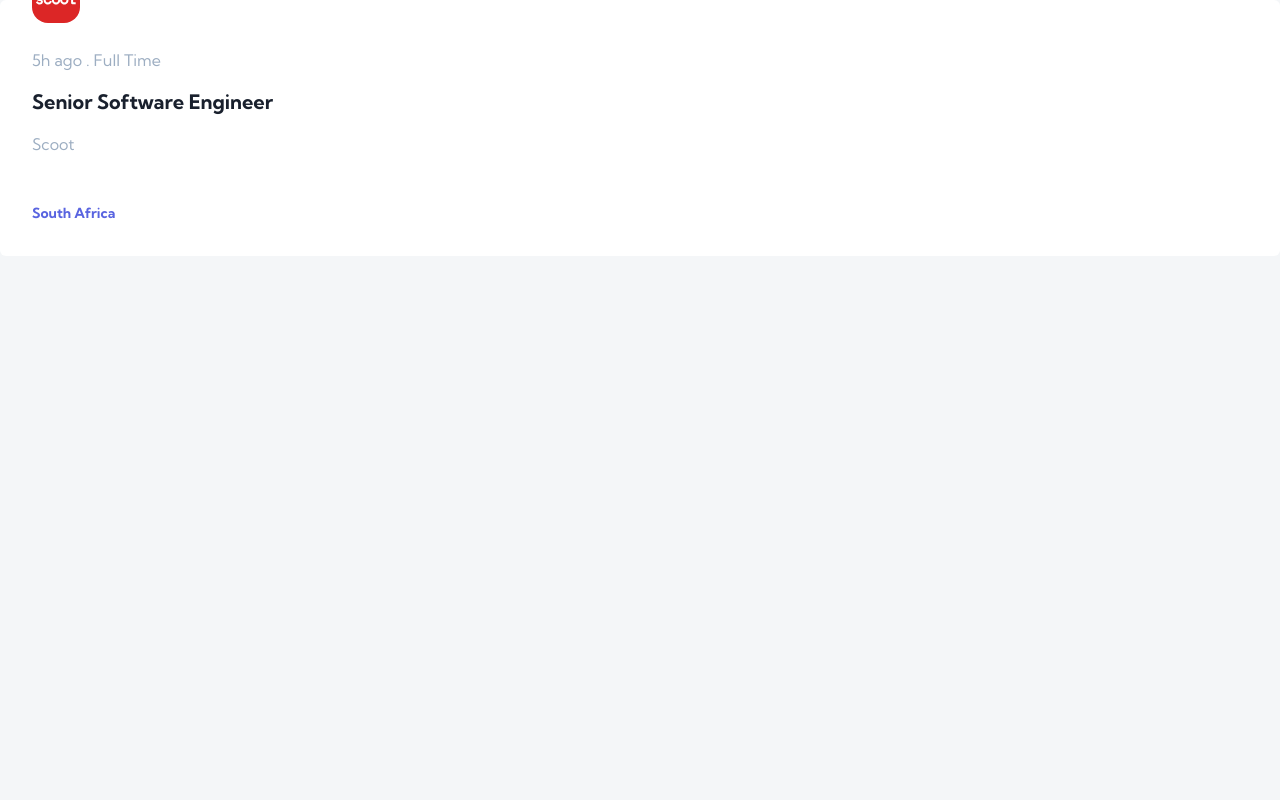
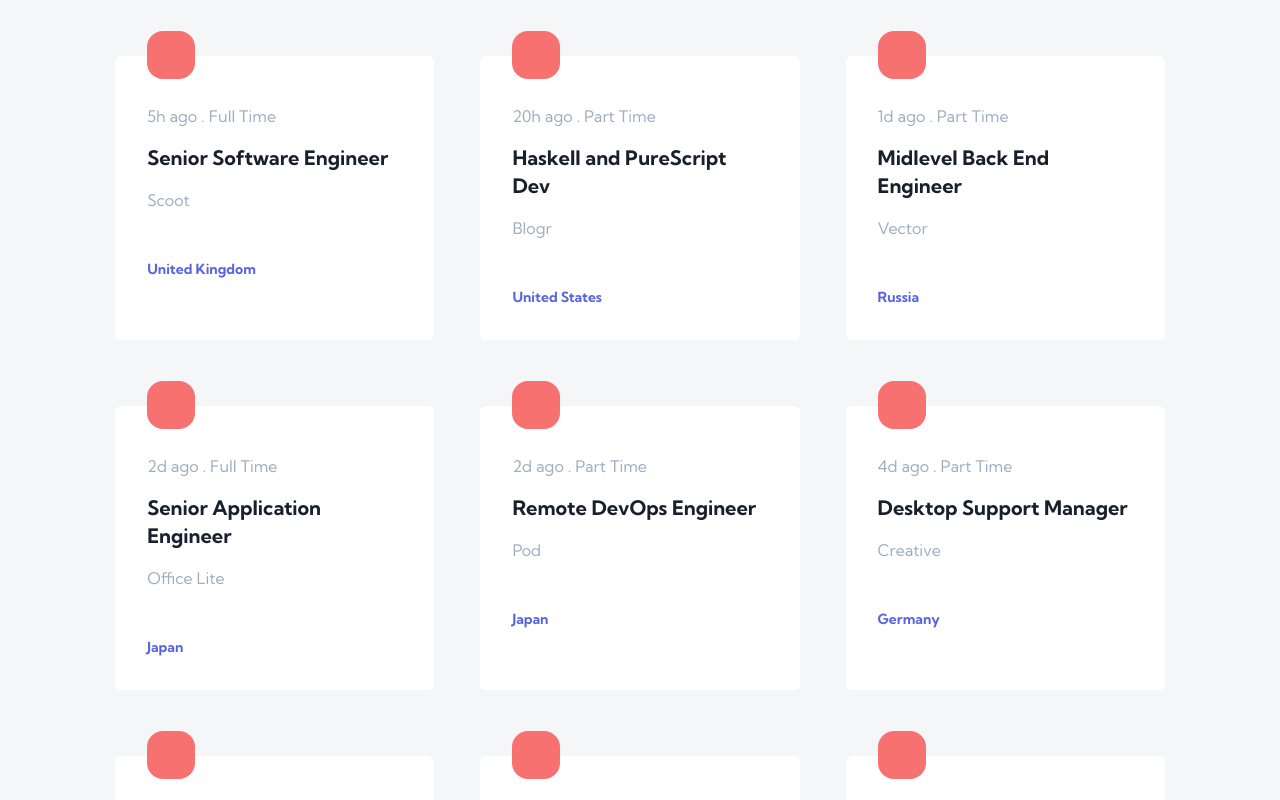
Before and after one commit to zetmosoma10/devjobs-web-app, a React (Vite) app: page / in a window 1280 px wide. Shown: the top 800 px of the page. Built offline with nearby package versions, Linux system fonts and the light colour scheme.

Commit message:
build Grid layout for jobs

```diff
--- a/src/App.tsx
+++ b/src/App.tsx
@@ -1,11 +1,11 @@
-import JobCard from "./components/JobCard";
+import JobCardGrid from "./components/JobCardGrid";
 import NavBar from "./components/NavBar";
 
 function App() {
   return (
-    <div className="bg-light_grey h-screen">
+    <div className="bg-light_grey min-h-screen p-12">
       {/* <NavBar /> */}
-      <JobCard />
+      <JobCardGrid />
     </div>
   );
 }
--- a/src/components/JobCard.tsx
+++ b/src/components/JobCard.tsx
@@ -1,19 +1,33 @@
-import scootLogo from "../assets/logos/scoot.svg";
+interface JobType {
+  company: string;
+  contract: string;
+  location: string;
+  logo: string;
+  logoBackground: string;
+  position: string;
+  postedAt: string;
+}
 
-const JobCard = () => {
+interface Props {
+  job: JobType;
+}
+
+const JobCard = ({ job }: Props) => {
   return (
-    <article className="relative bg-white rounded-md px-8 pb-8 pt-12">
-      <div className="absolute top-[-25px] left-[32px] flex items-center justify-center bg-red-600 w-12 h-12 rounded-2xl ">
-        <img src={scootLogo} alt="" />
-      </div>
+    <article className="relative bg-white rounded-md px-8 pb-8 pt-12 m-2 hover:shadow-xl transition-shadow duration-150 focus:shadow-xl cursor-pointer ">
+      <div
+        className={`absolute top-[-25px] left-[32px] flex items-center justify-center bg-red-400 w-12 h-12 rounded-2xl `}
+      ></div>
       <div>
-        <span className="text-base text-grey ">5h ago . Full Time</span>
-        <h2 className="text-xl text-very_dark_blue py-4">
-          Senior Software Engineer
-        </h2>
-        <span className="text-base text-grey ">Scoot</span>
+        <span className="text-base text-grey ">
+          {job.postedAt} . {job.contract}
+        </span>
+        <h2 className="text-xl text-very_dark_blue py-4">{job.position}</h2>
+        <span className="text-base text-grey ">{job.company}</span>
         <footer className="pt-11">
-          <small className="text-sm font-bold text-violet">South Africa</small>
+          <small className="text-sm font-bold text-violet">
+            {job.location}
+          </small>
         </footer>
       </div>
     </article>
--- /dev/null
+++ b/src/components/JobCardGrid.tsx
@@ -0,0 +1,17 @@
+import { useState } from "react";
+import jobDataArr from "../../data.json";
+import JobCard from "./JobCard";
+
+const JobCardGrid = () => {
+  const [jobData, setjobData] = useState(jobDataArr);
+
+  return (
+    <div className="grid max-container custome-grid">
+      {jobData.map((jobCard) => (
+        <JobCard key={jobCard.id} job={jobCard} />
+      ))}
+    </div>
+  );
+};
+
+export default JobCardGrid;
--- a/src/index.css
+++ b/src/index.css
@@ -46,6 +46,13 @@
     }
   }
 
+  /* Grid */
+  .custome-grid {
+    grid-template-columns: repeat(auto-fill, minmax(330px, 1fr));
+    row-gap: 50px;
+    column-gap: 30px;
+  }
+
   /* Tailwind Styles */
   .max-container {
     @apply max-w-[1110px] mx-auto w-[90%];
```
